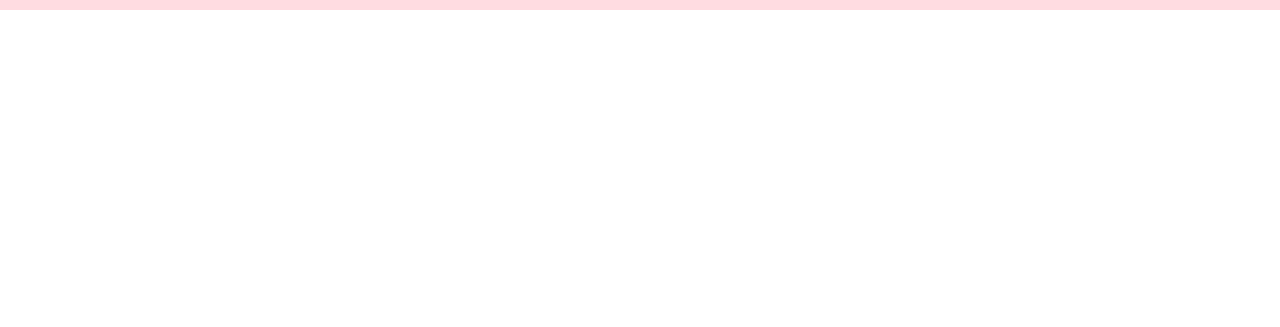
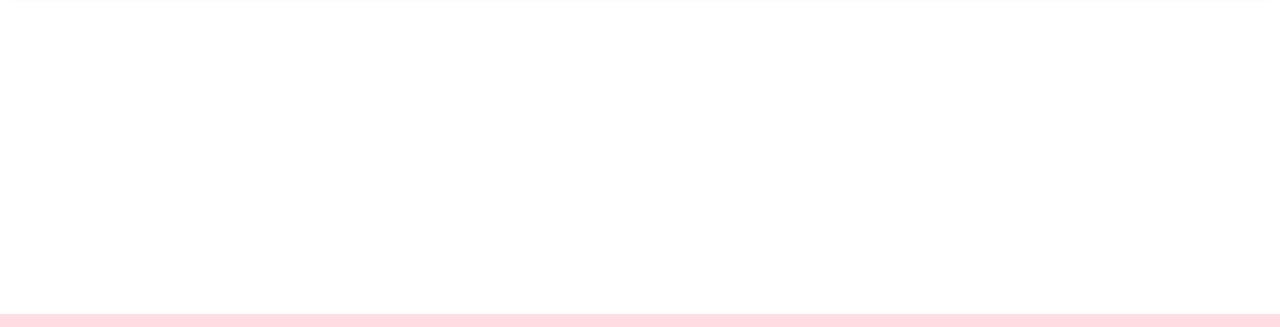
Before and after one commit to MicaelaOggero/Mora, a website: page cart.html in a window 1280 px wide. Shown: the part 386-713 px from the top of the page. Drawn offline with nearby package versions, Linux system fonts and the light colour scheme.

Commit message:
modificacion footer y header

```diff
--- a/scss/componentes/_footer.scss
+++ b/scss/componentes/_footer.scss
@@ -7,6 +7,7 @@
         font-family: 'Kanit', sans-serif;
         margin-top: auto;
         padding: 1em 0;
+        align-self: flex-end;
 
 
         .footer{
--- a/scss/componentes/_header.scss
+++ b/scss/componentes/_header.scss
@@ -7,6 +7,7 @@
     left: 0;
     width: 100%;
     z-index: 1;
+    background-color: #fff;
 
     .header{
 
--- a/scss/componentes/_iniciar-sesion.scss
+++ b/scss/componentes/_iniciar-sesion.scss
@@ -2,6 +2,7 @@
 @import '../base/extensiones';
 
 .iniciar{
+    grid-area: producto;
     .overlay{
         background: rgba(0,0,0,.3);
         position: fixed;
--- a/scss/componentes/_registrarse.scss
+++ b/scss/componentes/_registrarse.scss
@@ -1,6 +1,7 @@
 @import '../base/extensiones';
 
 .iniciar{
+    grid-area: productos;
     .overlay-c{
         background: rgba(0,0,0,.3);
         position: fixed;
--- a/scss/style.scss
+++ b/scss/style.scss
@@ -21,3 +21,11 @@
     'productos'
     'footer';
 }
+
+body{
+    margin: 0;
+    padding: 0;
+    display: flex;
+    min-height: 100vh;
+    flex-wrap: wrap;
+}
```
Also changed, not shown: css/style.css, 1 other file.
